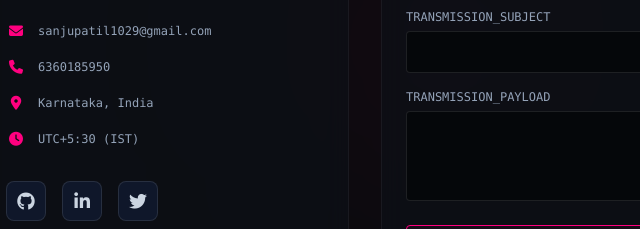
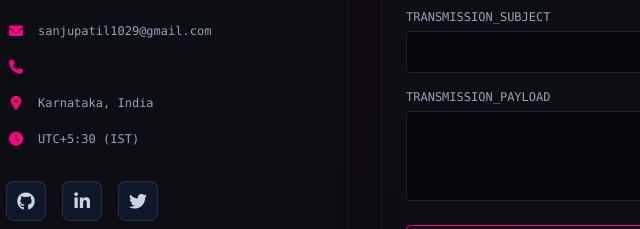
Before and after one commit to sanjupatil1029-code/sanjana-portfolio, a plain HTML site: page index.html in a window 1280 px wide. Shown: the part 5086-5315 px from the top of the page, 195-835 px from the left. Drawn offline with nearby package versions, Linux system fonts and the light colour scheme.

Commit message:
Update index.html

```diff
--- a/index.html
+++ b/index.html
@@ -712,7 +712,7 @@
                             </div>
                             <div class="flex items-center gap-3">
                                 <i class="fa-solid fa-phone text-cyber-pink text-sm w-5 text-center"></i>
-                                <a href="tel:6360185950" class="hover:text-cyber-cyan transition-colors">6360185950</a>
+                                <a href="tel:6360185950" class="hover:text-cyber-cyan transition-colors"></a>
                             </div>
                             <div class="flex items-center gap-3">
                                 <i class="fa-solid fa-location-dot text-cyber-pink text-sm w-5 text-center"></i>
```
